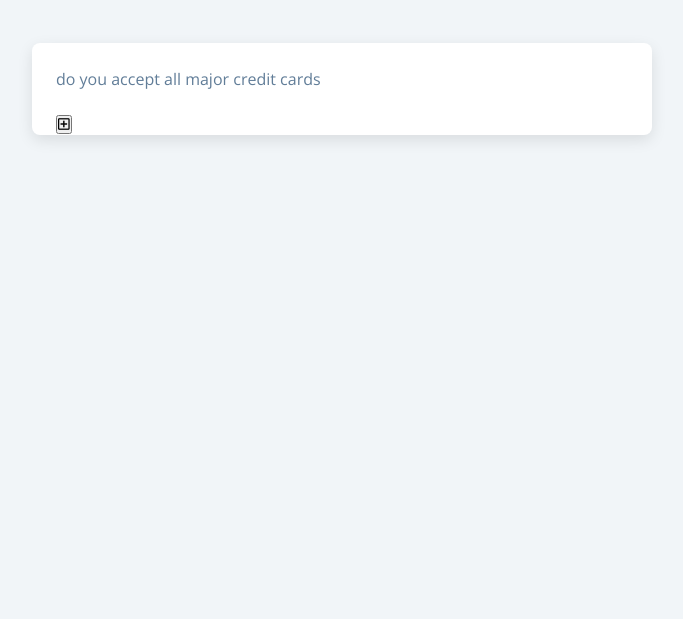
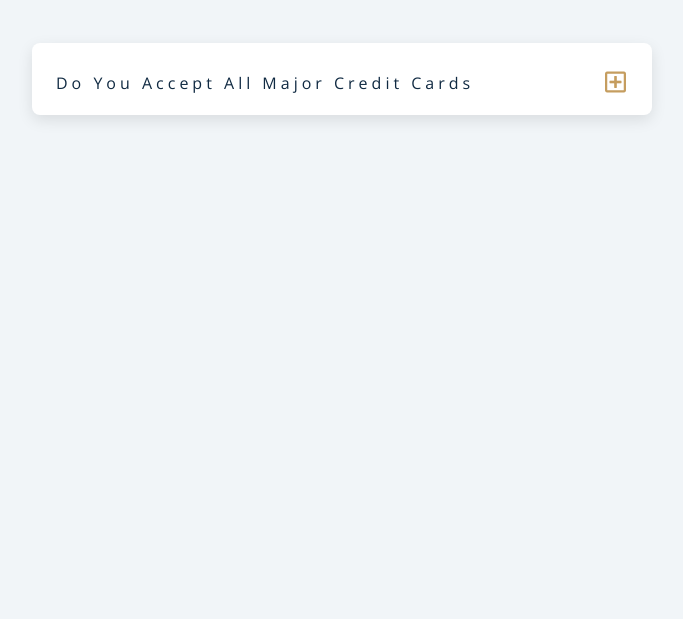
Before and after one commit to YakubuAmidu/questions, a plain HTML site: page index.html in a window 1280 px wide. Shown: the part 181-800 px from the top of the page, without its empty margins (298-981 px from the left). Drawn offline with nearby package versions, Linux system fonts and the light colour scheme.

Commit message:
Commiting changes

```diff
--- a/index.html
+++ b/index.html
@@ -27,12 +27,14 @@
       <div class="section-center">
         <!--single question-->
         <article class="question">
-          <p>do you accept all major credit cards</p>
-          <button type="button" class="questions-btn">
-            <span class="plus-icon">
-              <i class="far fa-plus-square"></i>
-            </span>
-          </button>
+          <div class="question-title">
+            <p>do you accept all major credit cards</p>
+            <button type="button" class="question-btn">
+              <span class="plus-icon">
+                <i class="far fa-plus-square"></i>
+              </span>
+            </button>
+          </div>
         </article>
         <!--end single question-->
       </div>
```
